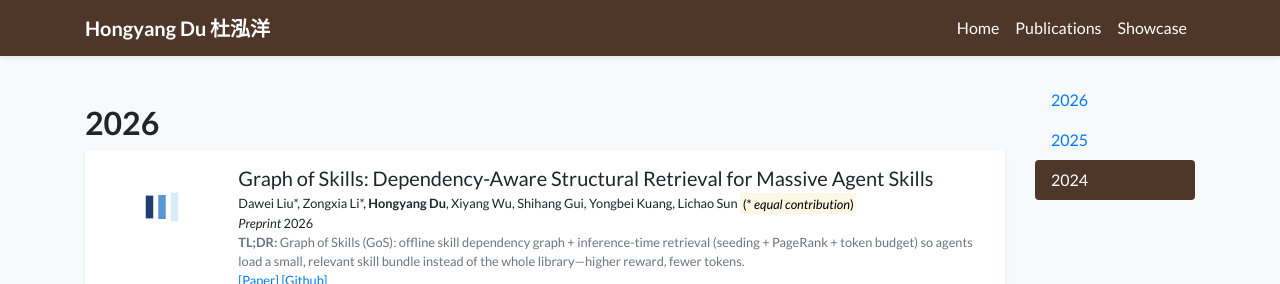
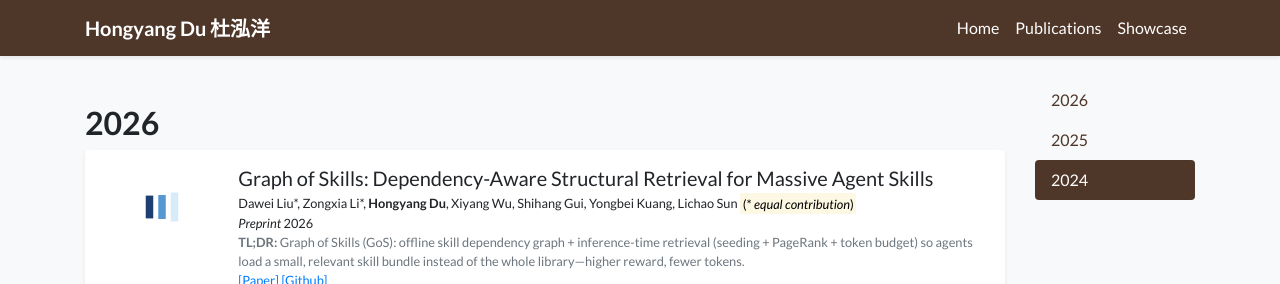
Before and after one commit to Hongyang-Du/Hongyang-Du.github.io, a Jekyll site: the page built from publications.html, in a window 1280 px wide. Shown: the top 284 px of the page. Built offline with Jekyll 4.4.1, drawn with Linux system fonts in a browser that asks for light colours; nearby versions of some CDN libraries; some web fonts are replaced; a style sheet for code colours, icons or effects is not loaded.

Commit message:
Update global.css

```diff
--- a/assets/css/global.css
+++ b/assets/css/global.css
@@ -44,9 +44,23 @@ h1, h2, h3, h4, h5, h6,
     border-color: rgba(255, 255, 255, 0.65);
 }
 
-/* Publications: year sidebar — only active pill is Brown U. brown; other years = default link blue */
+/* Publications: year sidebar — Brown U. brown; active = filled pill, others = brown text (not default link blue) */
+html body #navbar-year.pub-year-nav.nav-pills a.nav-link {
+    color: #4E3629 !important;
+}
+
+html body #navbar-year.pub-year-nav.nav-pills a.nav-link:hover,
+html body #navbar-year.pub-year-nav.nav-pills a.nav-link:focus {
+    color: #3a281f !important;
+}
+
 html body #navbar-year.pub-year-nav.nav-pills a.nav-link.active {
     background-color: #4E3629 !important;
+    color: #fff !important;
+}
+
+html body #navbar-year.pub-year-nav.nav-pills a.nav-link.active:hover,
+html body #navbar-year.pub-year-nav.nav-pills a.nav-link.active:focus {
     color: #fff !important;
 }
 
```
